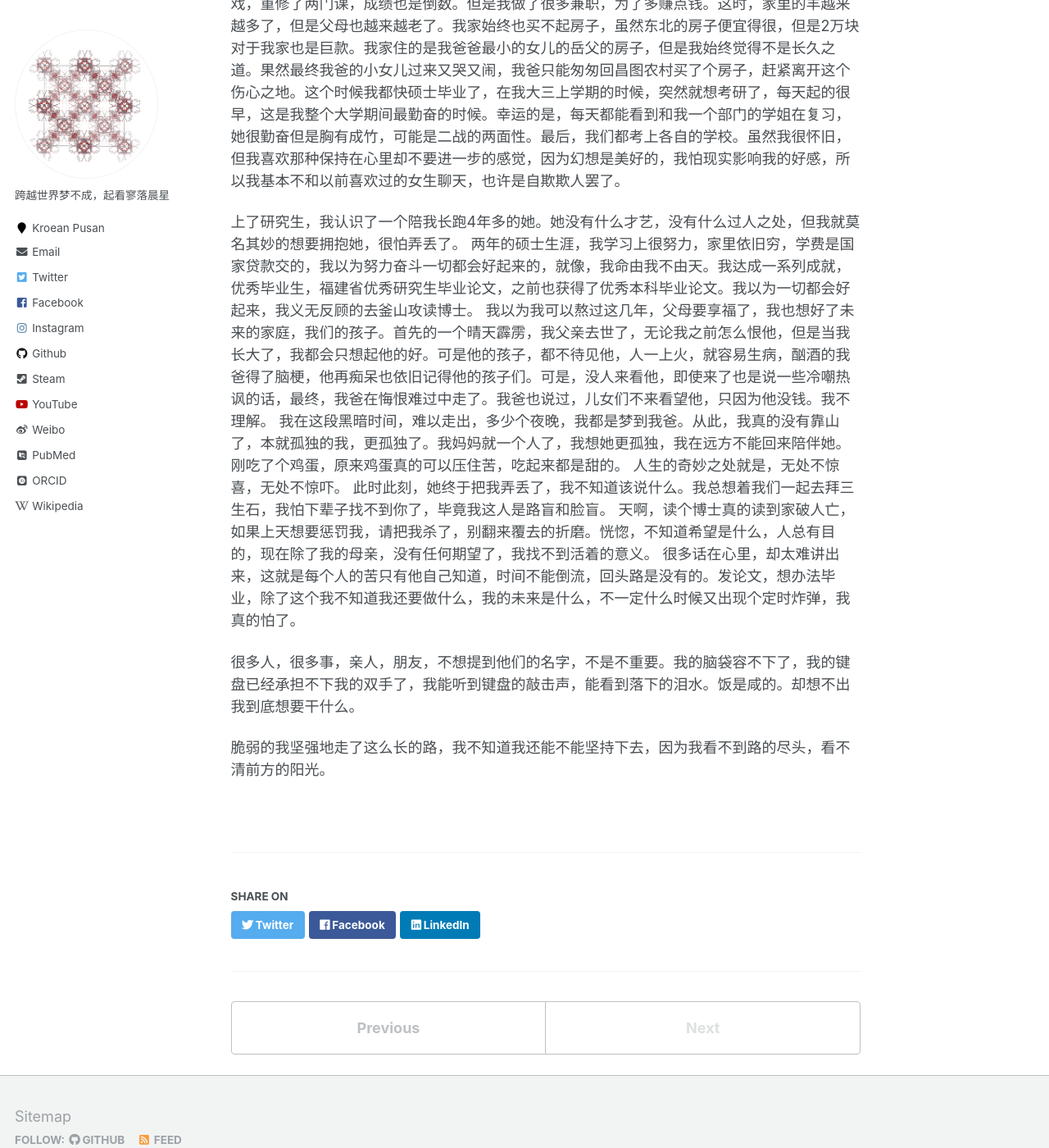
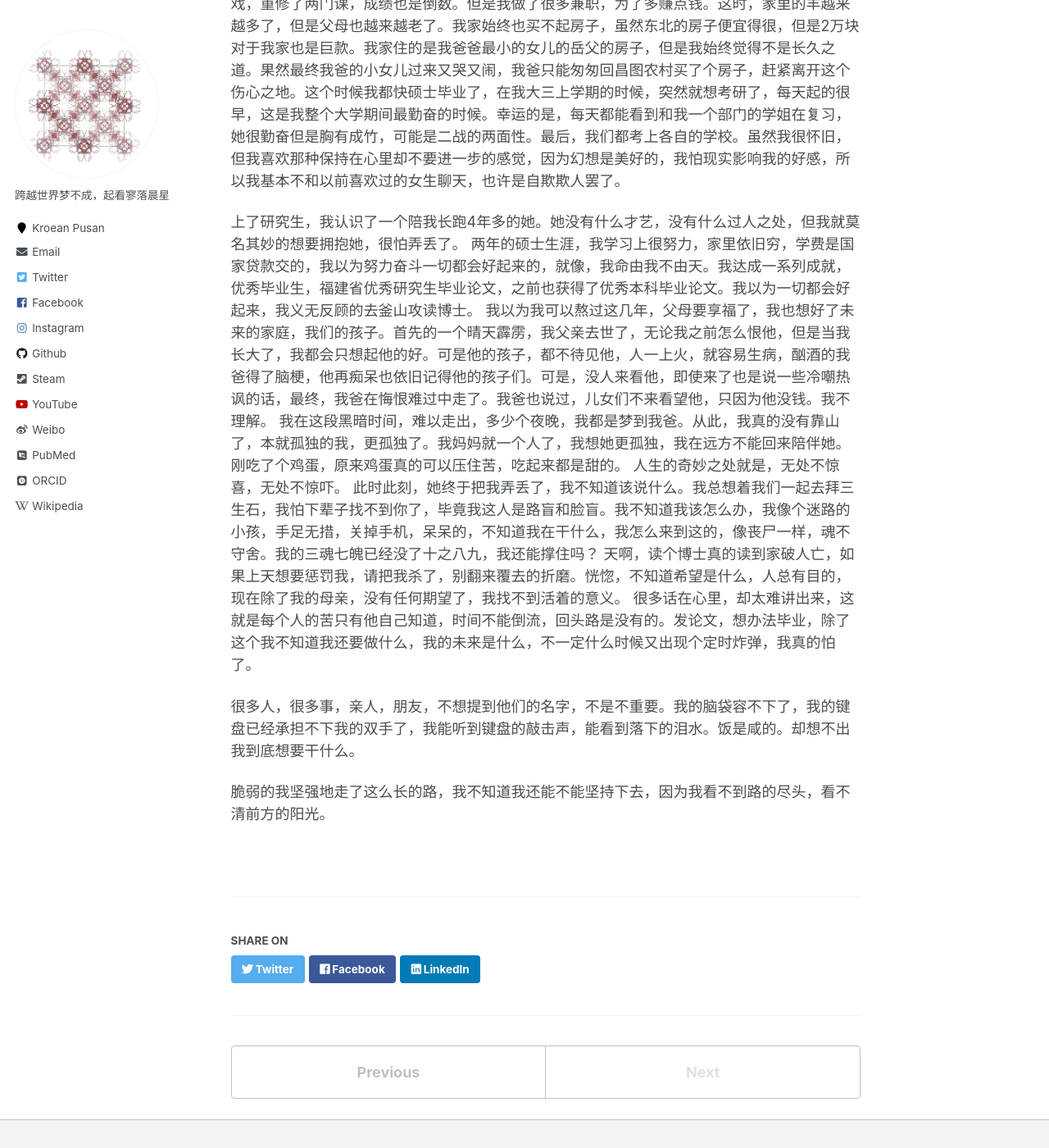
Before and after one commit to sxm13/ZGBshenxiaomoCV.github.io, a Jekyll site: the page built from _talks/胡思乱想-2天.md, in a window 1280 px wide and 1400 px high, scrolled down 1892 px. Shown: the whole window at 82% size. Built offline with Jekyll 4.4.1, drawn with Linux system fonts in a browser that asks for light colours; some web fonts are replaced.

Commit message:
Update 胡思乱想-2天.md

```diff
--- a/_talks/胡思乱想-2天.md
+++ b/_talks/胡思乱想-2天.md
@@ -47,7 +47,7 @@ location: "Pusan Kroean"
 我在这段黑暗时间，难以走出，多少个夜晚，我都是梦到我爸。从此，我真的没有靠山了，本就孤独的我，更孤独了。我妈妈就一个人了，我想她更孤独，我在远方不能回来陪伴她。
 刚吃了个鸡蛋，原来鸡蛋真的可以压住苦，吃起来都是甜的。
 人生的奇妙之处就是，无处不惊喜，无处不惊吓。
-此时此刻，她终于把我弄丢了，我不知道该说什么。我总想着我们一起去拜三生石，我怕下辈子找不到你了，毕竟我这人是路盲和脸盲。
+此时此刻，她终于把我弄丢了，我不知道该说什么。我总想着我们一起去拜三生石，我怕下辈子找不到你了，毕竟我这人是路盲和脸盲。我不知道我该怎么办，我像个迷路的小孩，手足无措，关掉手机，呆呆的，不知道我在干什么，我怎么来到这的，像丧尸一样，魂不守舍。我的三魂七魄已经没了十之八九，我还能撑住吗？
 天啊，读个博士真的读到家破人亡，如果上天想要惩罚我，请把我杀了，别翻来覆去的折磨。恍惚，不知道希望是什么，人总有目的，现在除了我的母亲，没有任何期望了，我找不到活着的意义。
 很多话在心里，却太难讲出来，这就是每个人的苦只有他自己知道，时间不能倒流，回头路是没有的。发论文，想办法毕业，除了这个我不知道我还要做什么，我的未来是什么，不一定什么时候又出现个定时炸弹，我真的怕了。
 
```
